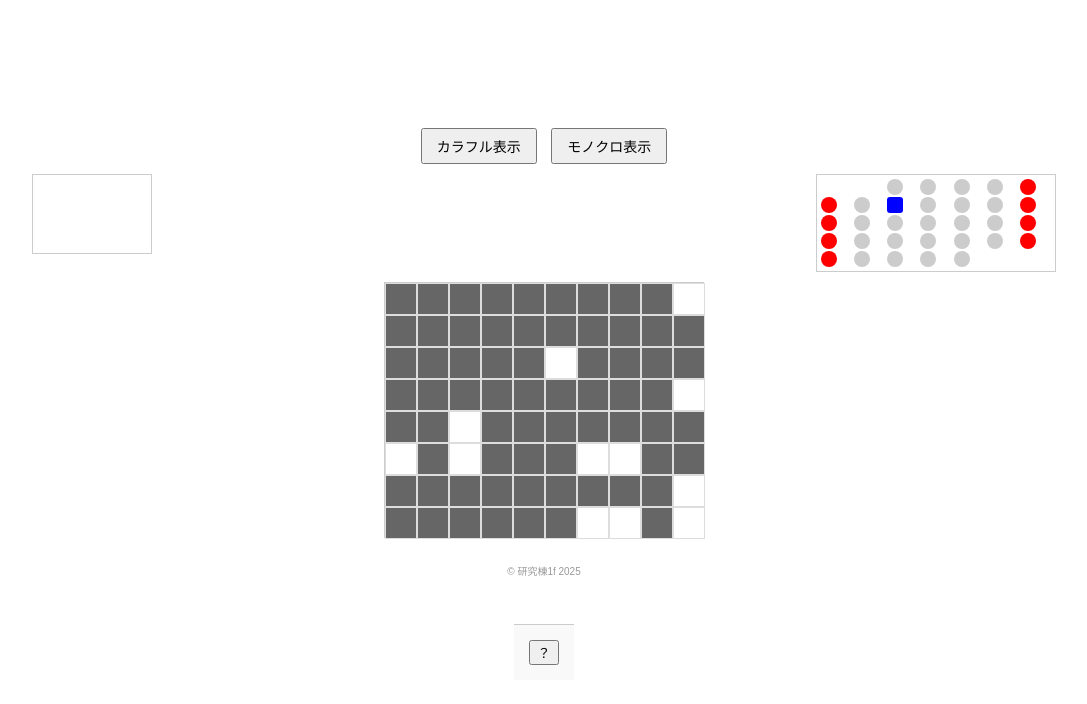
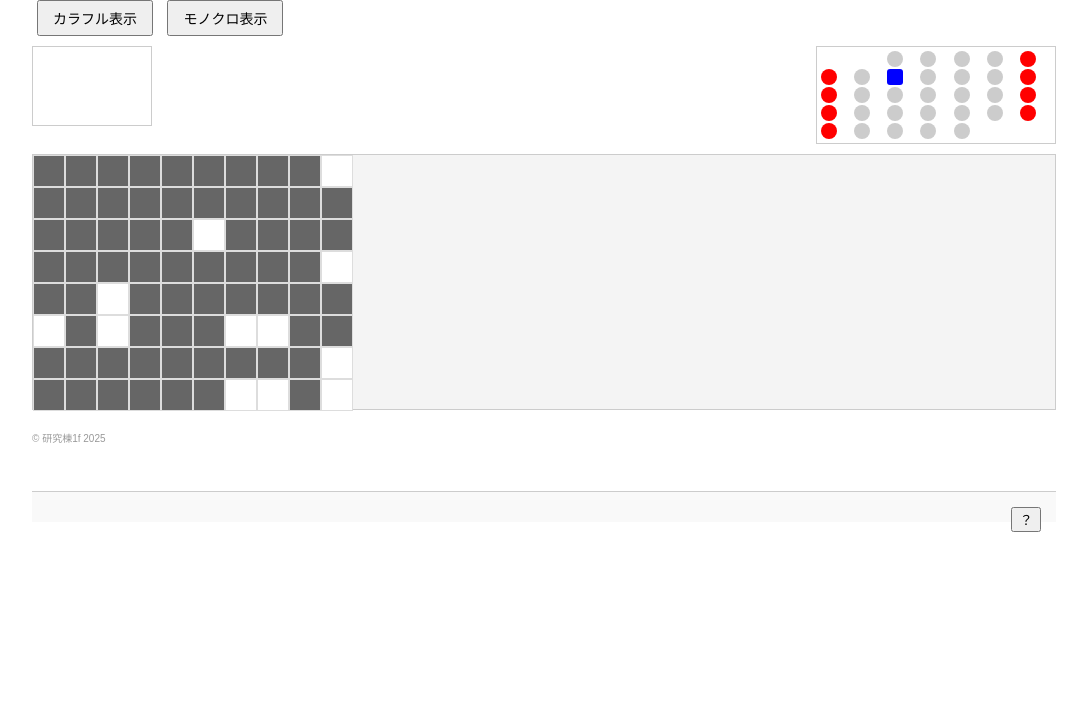
Before and after one commit to lab1f-x/1f-planner, a plain HTML site: page index.html in a window 1280 px wide. Shown: the whole page, without its empty margins (96-1183 px from the left). Drawn offline with Linux system fonts and the light colour scheme.

Commit message:
Add files via upload

```diff
--- a/index.html
+++ b/index.html
@@ -7,16 +7,10 @@
   <style>
     /* ─────── 全体レイアウト ─────── */
     body {
-  background: white;
+  min-height: 100vh;
+  margin: 0;
+  padding: 0 10vw 10vh 10vw;
   font-family: sans-serif;
-  margin: 0;
-  height: 100vh;
-  display: flex;
-  flex-direction: column;
-  justify-content: flex-end; /* 下寄せ */
-  align-items: center;
-  padding: 5vh 10vw 15vh 10vw; /* 上5%、下15%に調整 */
-  box-sizing: border-box;
 }
 
 #app-container {
```
